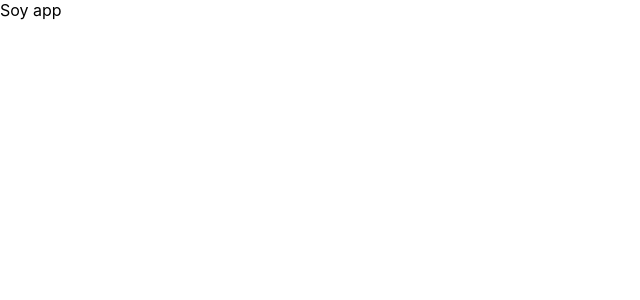
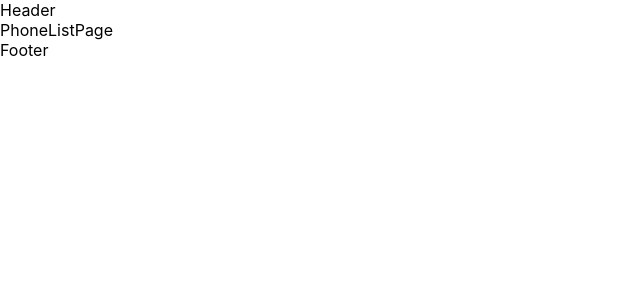
Before and after one commit to anniavdc/phone-catalogue-front, a React (Create React App) app: page / in a window 1280 px wide. Shown: the top 300 px of the page, without its empty margins (0-640 px from the left). Built offline with nearby package versions, Linux system fonts and the light colour scheme.

Commit message:
Add base folder structure and routing

```diff
--- a/src/App.js
+++ b/src/App.js
@@ -1,10 +1,25 @@
 import React from 'react';
+
+// libraries
+import {
+  BrowserRouter as Router,
+  Route,
+  Switch
+} from 'react-router-dom';
+
+// components
+import Main from './pages/Main';
+import NotFound from './pages/NotFound';
 
 function App() {
   return (
-    <div className="App">
-      Soy app
-    </div>
+    <Router>
+      <Switch>
+        <Route path="/app" component={Main} />
+        <Route exact path="/" component={Main} />
+        <Route path="*" component={NotFound} />
+      </Switch>
+    </Router>
   );
 }
 
--- /dev/null
+++ b/src/pages/Main.js
@@ -0,0 +1,35 @@
+import React from 'react';
+
+// libraries
+import {
+    BrowserRouter as Router,
+    Route,
+    Switch,
+    Redirect
+} from 'react-router-dom';
+
+// components
+import PhoneListPage from './phones/PhoneListPage';
+import PhoneDetail from './phones/PhoneDetail';
+
+export default function Main({ match }) {
+    return (
+        <div className="main-page">
+            <header>
+                Header
+            </header>
+            <section className="main-content">
+                <Router>
+                    <Switch>
+                        <Route exact path={`${match.path}/:phoneId`} component={PhoneDetail} />
+                        <Route exact path={match.path} component={PhoneListPage} />
+                        <Redirect to={match.path} />
+                    </Switch>
+                </Router>
+            </section>
+            <footer>
+                Footer
+            </footer>
+        </div>
+    )
+}
--- /dev/null
+++ b/src/pages/NotFound.js
@@ -0,0 +1,9 @@
+import React from 'react'
+
+export default function NotFound() {
+    return (
+        <div>
+            NotFound
+        </div>
+    )
+}
--- /dev/null
+++ b/src/pages/phones/PhoneDetail.js
@@ -0,0 +1,9 @@
+import React from 'react'
+
+export default function PhoneDetail() {
+    return (
+        <div>
+            PhoneDetail
+        </div>
+    )
+}
--- /dev/null
+++ b/src/pages/phones/PhoneListPage.js
@@ -0,0 +1,9 @@
+import React from 'react'
+
+export default function PhoneListPage() {
+    return (
+        <div>
+            PhoneListPage
+        </div>
+    )
+}
```
Also changed, not shown: src/components/productCard/ProductCard.js (added, +9 -0 lines), src/pages/phones/components/phoneCard/PhoneCard.js (added, +9 -0 lines).
